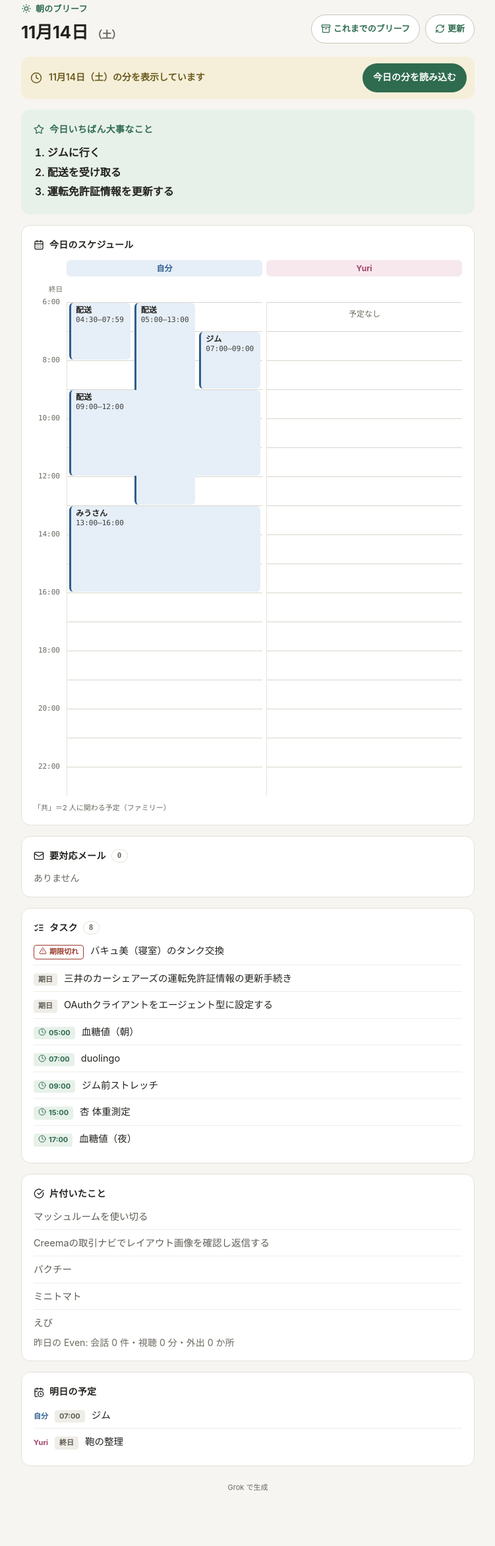
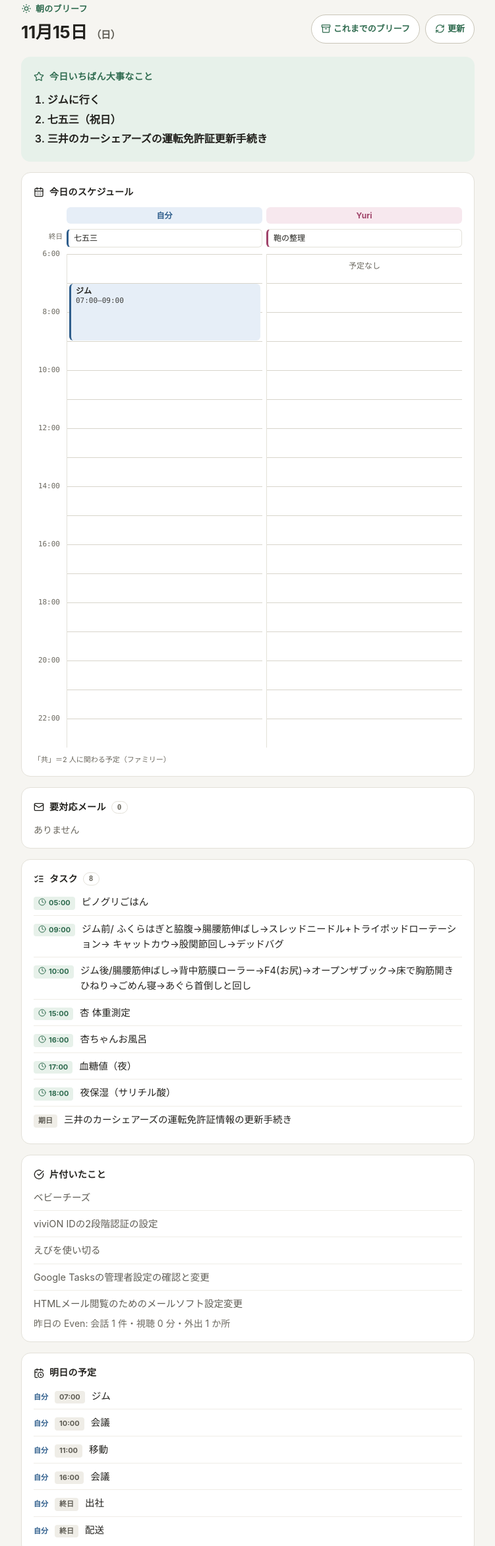
Before and after one commit to 1000says/morning-brief-e149854be5, a plain HTML site: page index.html in a window 1280 px wide. Shown: the part 25-2368 px from the top of the page at 66% size, without its empty margins (264-1015 px from the left). Before the commit the page ends 2345 px from the top, so only its background shows below. Drawn offline with Linux system fonts and the light colour scheme; no server answers.

Commit message:
brief: 2026-11-15 (generated 04:19 JST)

```diff
--- a/index.html
+++ b/index.html
@@ -6,12 +6,12 @@
 <meta name="robots" content="noindex, nofollow">
 <meta name="brief-mode" content="grok">
 <!-- ▼置換: 参照ソース（cal は 6 のまま・ok は実際に読めたカレンダーの数・ev は今日の時刻つき予定の件数） -->
-<meta name="brief-sources" content="cal=6;ok=6;ev=5">
+<meta name="brief-sources" content="cal=6;ok=6;ev=1">
 <!-- ▲置換 -->
 <meta name="color-scheme" content="light dark">
-<title>モーニングブリーフ 2026-11-14</title>
+<title>モーニングブリーフ 2026-11-15</title>
 <!-- ▼置換: 日付（今日の YYYY-MM-DD・title と同じ日） -->
-<script type="application/json" id="tlx-data">{"date":"2026-11-14"}</script>
+<script type="application/json" id="tlx-data">{"date":"2026-11-15"}</script>
 <!-- ▲置換 -->
 <style>
 :root{ color-scheme:light dark;
@@ -116,7 +116,7 @@ footer{font-size:11px;color:var(--mute);text-align:center;margin-top:24px}
 <header>
 <p class="kicker">朝のブリーフ</p>
 <!-- ▼置換: 日付 -->
-<h1>11月14日<small>（土）</small></h1>
+<h1>11月15日<small>（日）</small></h1>
 <!-- ▲置換 -->
 <nav class="nav"><a class="nav-archive" href="archive/">これまでのブリーフ</a></nav>
 </header>
@@ -126,8 +126,8 @@ footer{font-size:11px;color:var(--mute);text-align:center;margin-top:24px}
 <!-- ▼置換: 1〜3 項目 -->
 <ol>
 <li>ジムに行く</li>
-<li>配送を受け取る</li>
-<li>運転免許証情報を更新する</li>
+<li>七五三（祝日）</li>
+<li>三井のカーシェアーズの運転免許証更新手続き</li>
 </ol>
 <!-- ▲置換 -->
 </section>
@@ -138,8 +138,8 @@ footer{font-size:11px;color:var(--mute);text-align:center;margin-top:24px}
 <div class="allday">
 <span class="lbl">終日</span>
 <!-- ▼置換: 終日の予定（無ければ div の中を空にする） -->
-<div class="cell"></div>
-<div class="cell"></div>
+<div class="cell"><span class="chip me">七五三</span></div>
+<div class="cell"><span class="chip yu">鞄の整理</span></div>
 <!-- ▲置換 -->
 </div>
 <div class="grid">
@@ -148,11 +148,7 @@ footer{font-size:11px;color:var(--mute);text-align:center;margin-top:24px}
 </div>
 <!-- ▼置換: 自分のレーン -->
 <div class="lane me">
-<div class="ev long" style="--s:6;--e:8;--c:0;--n:3"><b>04:30–07:59</b><span class="nm">配送</span></div>
-<div class="ev long" style="--s:6;--e:13;--c:1;--n:3"><b>05:00–13:00</b><span class="nm">配送</span></div>
-<div class="ev long" style="--s:7;--e:9;--c:2;--n:3"><b>07:00–09:00</b><span class="nm">ジム</span></div>
-<div class="ev long" style="--s:9;--e:12"><b>09:00–12:00</b><span class="nm">配送</span></div>
-<div class="ev long" style="--s:13;--e:16"><b>13:00–16:00</b><span class="nm">みうさん</span></div>
+<div class="ev long" style="--s:7;--e:9"><b>07:00–09:00</b><span class="nm">ジム</span></div>
 </div>
 <!-- ▲置換 -->
 <!-- ▼置換: Yuri のレーン -->
@@ -179,14 +175,14 @@ footer{font-size:11px;color:var(--mute);text-align:center;margin-top:24px}
 <!-- ▲置換 -->
 <!-- ▼置換: タスク -->
 <ul class="list">
-<li><span class="tag over">期限切れ</span><span>バキュ美（寝室）のタンク交換</span></li>
+<li><span class="tag due">05:00</span><span>ピノグリごはん</span></li>
+<li><span class="tag due">09:00</span><span>ジム前/ ふくらはぎと脇腹→腸腰筋伸ばし→スレッドニードル+トライポッドローテーション→ キャットカウ→股関節回し→デッドバグ</span></li>
+<li><span class="tag due">10:00</span><span>ジム後/腸腰筋伸ばし→背中筋膜ローラー→F4(お尻)→オープンザブック→床で胸筋開きひねり→ごめん寝→あぐら首倒しと回し</span></li>
+<li><span class="tag due">15:00</span><span>杏 体重測定</span></li>
+<li><span class="tag due">16:00</span><span>杏ちゃんお風呂</span></li>
+<li><span class="tag due">17:00</span><span>血糖値（夜）</span></li>
+<li><span class="tag due">18:00</span><span>夜保湿（サリチル酸）</span></li>
 <li><span class="tag">期日</span><span>三井のカーシェアーズの運転免許証情報の更新手続き</span></li>
-<li><span class="tag">期日</span><span>OAuthクライアントをエージェント型に設定する</span></li>
-<li><span class="tag due">05:00</span><span>血糖値（朝）</span></li>
-<li><span class="tag due">07:00</span><span>duolingo</span></li>
-<li><span class="tag due">09:00</span><span>ジム前ストレッチ</span></li>
-<li><span class="tag due">15:00</span><span>杏 体重測定</span></li>
-<li><span class="tag due">17:00</span><span>血糖値（夜）</span></li>
 </ul>
 <!-- ▲置換 -->
 </section>
@@ -195,13 +191,13 @@ footer{font-size:11px;color:var(--mute);text-align:center;margin-top:24px}
 <h2>片付いたこと</h2>
 <!-- ▼置換: 片付いたこと（昨日 Todoist で完了したタスク・最大 5 件。無ければ「ありません」の段落だけ） -->
 <ul class="list">
-<li><span>マッシュルームを使い切る</span></li>
-<li><span>Creemaの取引ナビでレイアウト画像を確認し返信する</span></li>
-<li><span>パクチー</span></li>
-<li><span>ミニトマト</span></li>
-<li><span>えび</span></li>
+<li><span>ベビーチーズ</span></li>
+<li><span>viviON IDの2段階認証の設定</span></li>
+<li><span>えびを使い切る</span></li>
+<li><span>Google Tasksの管理者設定の確認と変更</span></li>
+<li><span>HTMLメール閲覧のためのメールソフト設定変更</span></li>
 </ul>
-<p class="none">昨日の Even: 会話 0 件・視聴 0 分・外出 0 か所</p>
+<p class="none">昨日の Even: 会話 1 件・視聴 0 分・外出 1 か所</p>
 <!-- ▲置換 -->
 </section>
 
@@ -210,7 +206,11 @@ footer{font-size:11px;color:var(--mute);text-align:center;margin-top:24px}
 <!-- ▼置換: 明日の予定 -->
 <ul class="list tomorrow">
 <li><span class="who me">自分</span><span class="tag">07:00</span><span>ジム</span></li>
-<li><span class="who yu">Yuri</span><span class="tag">終日</span><span>鞄の整理</span></li>
+<li><span class="who me">自分</span><span class="tag">10:00</span><span>会議</span></li>
+<li><span class="who me">自分</span><span class="tag">11:00</span><span>移動</span></li>
+<li><span class="who me">自分</span><span class="tag">16:00</span><span>会議</span></li>
+<li><span class="who me">自分</span><span class="tag">終日</span><span>出社</span></li>
+<li><span class="who me">自分</span><span class="tag">終日</span><span>配送</span></li>
 </ul>
 <!-- ▲置換 -->
 </section>
```
